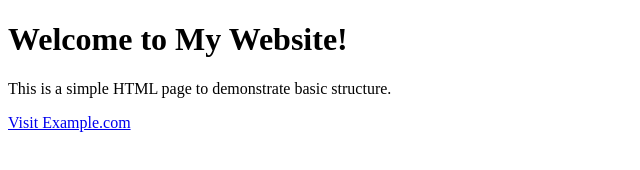
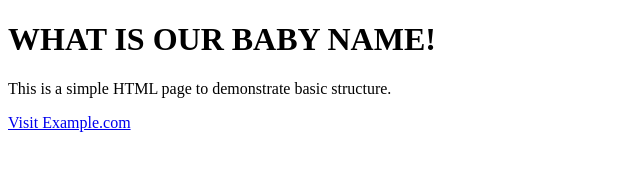
Before and after one commit to Sachin-dev-hub/Python, a plain HTML site: page index.html in a window 1280 px wide. Shown: the whole page, without its empty margins (0-640 px from the left). Drawn offline with Linux system fonts and the light colour scheme.

Commit message:
Update index.html

```diff
--- a/index.html
+++ b/index.html
@@ -4,7 +4,7 @@
     <title>My First Web Page</title>
 </head>
 <body>
-    <h1>Welcome to My Website!</h1>
+    <h1>WHAT IS OUR BABY NAME!</h1>
     <p>This is a simple HTML page to demonstrate basic structure.</p>
     <a href="https://example.com">Visit Example.com</a>
 </body>
```
